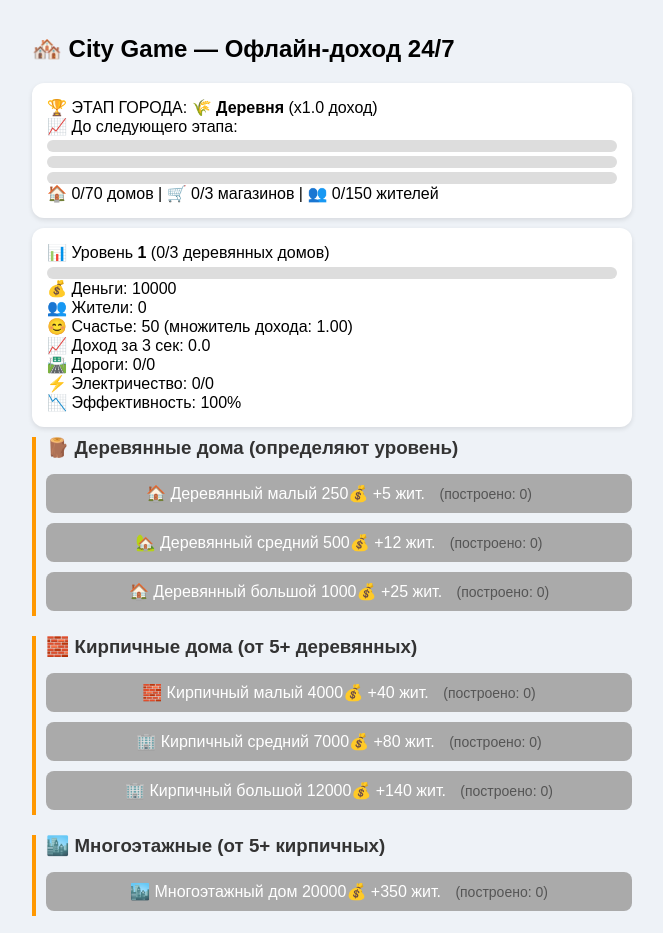
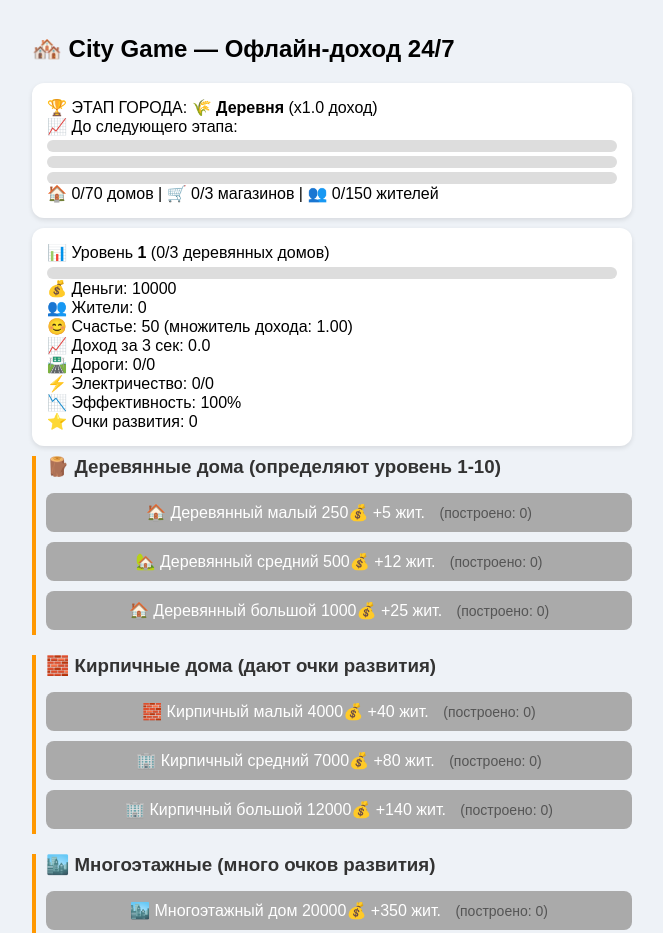
Before and after one commit to igormilner06-bit/BYC2, a plain HTML site: page index.html in a window 1280 px wide. Shown: the top 933 px of the page, without its empty margins (308-971 px from the left). Drawn offline with Linux system fonts and the light colour scheme.

Commit message:
Update index.html

```diff
--- a/index.html
+++ b/index.html
@@ -3,7 +3,7 @@
 <head>
 <meta charset="UTF-8">
 <meta name="viewport" content="width=device-width, initial-scale=1.0">
-<title>City Game — Экономика, инфраструктура, уровни</title>
+<title>City Game — Экономика, инфраструктура, уровни до 100</title>
 <style>
 body { font-family: Arial; margin:0; background:#eef2f7; }
 .container { padding:15px; max-width:600px; margin:auto; }
@@ -41,11 +41,12 @@ hr { margin:20px 0; }
     📈 Доход за 3 сек: <span id="incomePerTick">0</span><br>
     🛣️ Дороги: <span id="roadUsage">0</span>/<span id="roadCapacity">0</span><br>
     ⚡ Электричество: <span id="powerUsage">0</span>/<span id="powerSupply">0</span><br>
-    📉 Эффективность: <span id="infraEfficiency">100</span>%
+    📉 Эффективность: <span id="infraEfficiency">100</span>%<br>
+    ⭐ Очки развития: <span id="devPoints">0</span>
   </div>
 
   <div class="building-group">
-    <h3>🪵 Деревянные дома (определяют уровень)</h3>
+    <h3>🪵 Деревянные дома (определяют уровень 1-10)</h3>
     <button id="btn_wooden_small" onclick="build('wooden_small')">
       🏠 Деревянный малый <span class="building-price" id="price_wooden_small">250</span>💰 +5 жит.
       <span class="building-count" id="count_wooden_small">0</span>
@@ -61,7 +62,7 @@ hr { margin:20px 0; }
   </div>
 
   <div class="building-group">
-    <h3>🧱 Кирпичные дома (от 5+ деревянных)</h3>
+    <h3>🧱 Кирпичные дома (дают очки развития)</h3>
     <button id="btn_brick_small" onclick="build('brick_small')">
       🧱 Кирпичный малый <span class="building-price" id="price_brick_small">4000</span>💰 +40 жит.
       <span class="building-count" id="count_brick_small">0</span>
@@ -77,7 +78,7 @@ hr { margin:20px 0; }
   </div>
 
   <div class="building-group">
-    <h3>🏙️ Многоэтажные (от 5+ кирпичных)</h3>
+    <h3>🏙️ Многоэтажные (много очков развития)</h3>
     <button id="btn_multistory" onclick="build('multistory')">
       🏙️ Многоэтажный дом <span class="building-price" id="price_multistory">20000</span>💰 +350 жит.
       <span class="building-count" id="count_multistory">0</span>
@@ -139,7 +140,7 @@ hr { margin:20px 0; }
   if (tg) { tg.ready(); tg.expand(); }
 
   const STORAGE_KEY = "cityGameOffline_" + (tg?.initDataUnsafe?.user?.id || "guest");
-  const START_MONEY = 10000;  // изменено с 500 на 10000
+  const START_MONEY = 10000;
 
   let game = {
     money: START_MONEY,
@@ -164,14 +165,46 @@ hr { margin:20px 0; }
     lastSaveTime: Date.now()
   };
 
-  // === НОВАЯ СИСТЕМА УРОВНЕЙ (до 100, динамическая генерация) ===
+  // === ОЧКИ РАЗВИТИЯ (для уровней выше 10) ===
+  const developmentPoints = {
+    wooden_small: 1,
+    wooden_medium: 1,
+    wooden_large: 1,
+    brick_small: 2,
+    brick_medium: 3,
+    brick_large: 4,
+    multistory: 8,
+    store: 1,
+    school: 2,
+    factory: 3,
+    road: 0,
+    power_station: 0
+  };
+
+  function calcDevelopmentPoints() {
+    let points = 0;
+    for (const [type, pts] of Object.entries(developmentPoints)) {
+      points += (game.buildings[type] || 0) * pts;
+    }
+    return points;
+  }
+
+  // === ГЕНЕРАЦИЯ ТРЕБОВАНИЙ ДЛЯ УРОВНЕЙ 1-100 ===
   function generateLevelRequirements() {
     const reqs = [];
-    for (let level = 2; level <= 100; level++) {
-      let woodenNeeded = Math.round(3 * Math.pow(1.09, level - 2));
-      woodenNeeded = Math.min(woodenNeeded, 2000);
-      const reward = Math.floor(1000 * Math.pow(1.12, level - 2));
-      reqs.push({ level, woodenNeeded, reward });
+    // Уровни 2..10: только деревянные дома
+    for (let level = 2; level <= 10; level++) {
+      let woodenNeeded = Math.round(3 * Math.pow(1.35, level - 2));
+      woodenNeeded = Math.min(woodenNeeded, 100);
+      const reward = Math.floor(500 * Math.pow(1.3, level - 2));
+      reqs.push({ level, woodenNeeded, pointsNeeded: 0, reward });
+    }
+    // Уровни 11..100: очки развития
+    for (let level = 11; level <= 100; level++) {
+      let pointsNeeded = Math.floor(50 * Math.pow(1.08, level - 10));
+      pointsNeeded = Math.min(pointsNeeded, 5000);
+      const reward = Math.floor(2000 * Math.pow(1.1, level - 10));
+      reqs.push({ level, woodenNeeded: 999999, pointsNeeded, reward });
     }
     return reqs;
   }
@@ -197,7 +230,6 @@ hr { margin:20px 0; }
     factory: 8000
   };
 
-  // Информация о зданиях (увеличенное население для кирпичных и многоэтажки)
   const buildingsInfo = {
     wooden_small: { name:"Деревянный малый", people:5,   baseHappiness:1, storeIncome:0 },
     wooden_medium:{ name:"Деревянный средний", people:12, baseHappiness:2, storeIncome:0 },
@@ -213,7 +245,6 @@ hr { margin:20px 0; }
     factory:      { name:"🏭 Завод",          people:0,   baseHappiness:-5,storeIncome:30 }
   };
 
-  // Потребление энергии (рефакторинг)
   const energyConsumption = {
     wooden_small: 1, wooden_medium: 1, wooden_large: 1,
     brick_small: 2, brick_medium: 2, brick_large: 2,
@@ -223,7 +254,7 @@ hr { margin:20px 0; }
     factory: 8
   };
 
-  // === ВСПОМОГАТЕЛЬНЫЕ ФУНКЦИИ ===
+  // === ОСНОВНЫЕ ФУНКЦИИ ===
   function totalWooden() {
     return game.buildings.wooden_small + game.buildings.wooden_medium + game.buildings.wooden_large;
   }
@@ -328,21 +359,38 @@ hr { margin:20px 0; }
     return 0;
   }
 
+  // Уровни: для 1-10 по деревянным домам
   function getMaxLevelByWooden(wooden) {
     let maxLvl = 1;
     for (let req of levelRequirements) {
-      if (wooden >= req.woodenNeeded) maxLvl = req.level;
-      else break;
+      if (req.level <= 10 && wooden >= req.woodenNeeded) maxLvl = req.level;
+      else if (req.level > 10) break;
     }
     return maxLvl;
   }
+  // для уровней 11+ по очкам развития
+  function getMaxLevelByPoints(points) {
+    let maxLvl = 1;
+    for (let req of levelRequirements) {
+      if (req.level > 10 && points >= req.pointsNeeded) maxLvl = req.level;
+      else if (req.level <= 10) continue;
+      else break;
+    }
+    // также учитываем, что если деревянные дома дали уровень выше 10, то очки могут дать больше
+    return maxLvl;
+  }
+
   function grantReward(level) {
     const req = levelRequirements.find(r => r.level === level);
     if (req) game.money += req.reward;
   }
+
   function checkLevelUp() {
     const wooden = totalWooden();
-    const newMax = getMaxLevelByWooden(wooden);
+    const points = calcDevelopmentPoints();
+    const maxByWooden = getMaxLevelByWooden(wooden);
+    const maxByPoints = getMaxLevelByPoints(points);
+    const newMax = Math.max(maxByWooden, maxByPoints);
     let changed = false;
     while (game.level < newMax) {
       game.level++;
@@ -351,11 +399,20 @@ hr { margin:20px 0; }
     }
     if (changed) updateUI();
   }
+
   function getNextLevelInfo() {
-    const current = totalWooden();
-    const next = levelRequirements.find(r => r.woodenNeeded > current);
-    if (!next) return { needed: null, current, maxLevelReached: true };
-    return { needed: next.woodenNeeded, current, maxLevelReached: false };
+    const currentLevel = game.level;
+    const nextReq = levelRequirements.find(r => r.level === currentLevel + 1);
+    if (!nextReq) return { needed: null, current: null, maxLevelReached: true };
+    if (nextReq.level <= 10) {
+      const current = totalWooden();
+      const needed = nextReq.woodenNeeded;
+      return { needed, current, maxLevelReached: false, type: 'wooden' };
+    } else {
+      const current = calcDevelopmentPoints();
+      const needed = nextReq.pointsNeeded;
+      return { needed, current, maxLevelReached: false, type: 'points' };
+    }
   }
 
   function checkCityStage() {
@@ -442,6 +499,7 @@ hr { margin:20px 0; }
     document.getElementById("incomePerTick").innerText = income.toFixed(1);
     document.getElementById("happinessMultDisplay").innerText = getHappinessMultiplier().toFixed(2);
     document.getElementById("stageMultiplierDisplay").innerText = `(x${getStageMultiplier().toFixed(1)} доход)`;
+    document.getElementById("devPoints").innerText = calcDevelopmentPoints();
 
     for (let type in basePrices) {
       const price = getEffectivePrice(type);
@@ -486,7 +544,6 @@ hr { margin:20px 0; }
 
     updateLevelUI();
 
-    // Отображение этапов с учётом населения
     const stage = cityStages[game.cityStage];
     document.getElementById("cityStageName").innerText = stage.name;
     const nextStage = cityStages[game.cityStage+1];
@@ -528,7 +585,13 @@ hr { margin:20px 0; }
       document.getElementById("levelProgressFill").style.width = "100%";
     } else {
       const percent = (info.current / info.needed) * 100;
-      document.getElementById("levelProgressText").innerHTML = `(${info.current}/${info.needed} деревянных домов)`;
+      let text = '';
+      if (info.type === 'wooden') {
+        text = `${info.current}/${info.needed} деревянных домов`;
+      } else {
+        text = `${info.current}/${info.needed} очков развития (кирпичные, многоэтажки, магазины, школы, заводы)`;
+      }
+      document.getElementById("levelProgressText").innerHTML = `(${text})`;
       document.getElementById("levelProgressFill").style.width = percent + "%";
     }
   }
```
